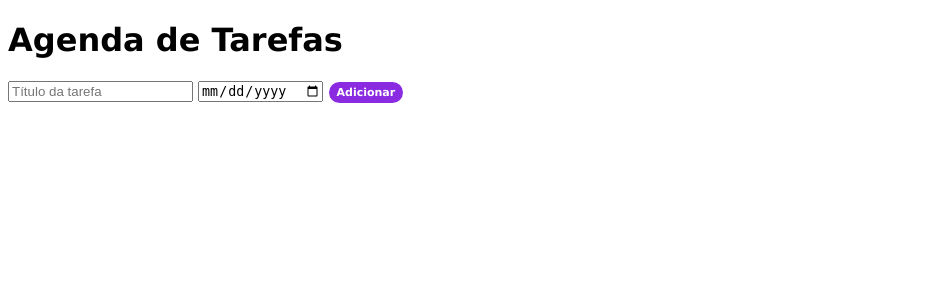
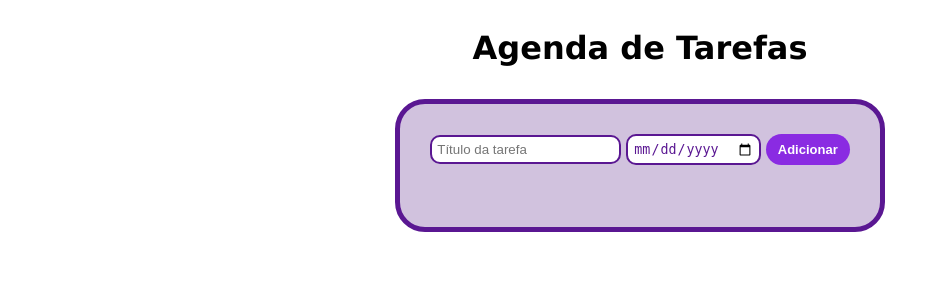
Before and after one commit to marianacoronado19/pratica-mvc-python, a Flask app: page / in a window 1280 px wide. Shown: the top 300 px of the page, without its empty margins (0-940 px from the left). Run offline with Flask 3, Linux system fonts and the light colour scheme; data that the repository does not hold is empty.

Commit message:
update atualizar tarefa

```diff
--- a/app.py
+++ b/app.py
@@ -1,19 +1,21 @@
 from flask import Flask, render_template, request, redirect, url_for
+from model import tarefa
 from model.tarefa import Tarefa
 
 app = Flask(__name__)
 
+# Controlador é o cérebro, manda em todos
 @app.route("/", methods=['GET', 'POST']) # decorator/anotação para a ROTA
 def index():
     if request.method == 'POST':
         titulo = request.form['titulo']
         data_conclusao = request.form['data_conclusao']
-        tarefa = Tarefa(titulo = titulo, data_conclusao = data_conclusao)
+        tarefa = Tarefa(titulo = titulo, data_conclusao = data_conclusao) # Cria uma tarefa com os dados do formulário. tarefa é um objeto da classe Tarefa
         tarefa.salvarTarefa()
-        return redirect(url_for('index'))
+        return redirect(url_for('index')) # Renderiza de novo a página principal
 
     tarefas = Tarefa.listarTarefas() # Chama o método estático da classe Tarefa e recebe um dicionário
-    return render_template("index.html", tarefas= tarefas, title='Minhas Tarefas')
+    return render_template("index.html", tarefas= tarefas, title='Minhas Tarefas', editando=False)
 
 @app.route('/delete/<int:idTarefa>')
 def delete(idTarefa):
@@ -22,14 +24,15 @@ def delete(idTarefa):
 
 @app.route('/edit/<int:idTarefa>', methods=['GET', 'POST'])
 def edit(idTarefa):
-    if request.method == 'GET':
-        # Busca a tarefa pelo ID e exibe no formulário
-        tarefa = Tarefa.buscarTarefaPorId(idTarefa)
-        return render_template('index.html', tarefa=tarefa, editando=True)
-    elif request.method == 'POST':
-        # Atualiza a tarefa com os novos dados enviados pelo formulário
+    if request.method == 'POST': # Se o método for POST, atualiza os dados da tarefa
+        # Atualiza os dados da tarefa no banco de dados
         titulo = request.form['titulo']
         data_conclusao = request.form['data_conclusao']
-        tarefa = Tarefa(titulo=titulo, data_conclusao=data_conclusao)
-        tarefa.editarTarefaPorId(idTarefa)  # Chama o método para atualizar no banco
-        return redirect(url_for('index'))  # Redireciona para a página principal
+        Tarefa.editarTarefa(idTarefa, titulo=titulo, data_conclusao=data_conclusao)
+        return redirect(url_for('index'))  # Redireciona para a página principal após editar
+    elif request.method == 'GET':
+        tarefa = Tarefa.buscarTarefa(idTarefa)
+        if tarefa:
+            return render_template('edit.html', tarefa=tarefa, title='Editar Tarefa', editando=True)
+        else:
+            return 'Tarefa não encontrada'
--- a/model/database.py
+++ b/model/database.py
@@ -53,11 +53,10 @@ class Database:
             return None
 
     def consultar(self, sql, params = None): # variável parametros existe para que as pessoas não façam destruam a database -> proteção de MySQL Injection
-        """Executa uma instrução no banco de dados"""
+        """Executa uma consulta no banco de dados"""
         if self.connection is None and self.cursor is None:
             print('Conexão ao banco de dados não estabelecida!')
             return None
-
         try:
             self.cursor.execute(sql, params)
             return self.cursor.fetchall()
--- a/model/tarefa.py
+++ b/model/tarefa.py
@@ -40,23 +40,22 @@ class Tarefa:
         db.desconectar()
 
     @staticmethod
-    def buscarTarefaPorId(idTarefa):
+    def buscarTarefa(idTarefa):
         """Busca uma tarefa pelo ID no banco de dados."""
         db = Database()
         db.conectar()
-        sql = 'SELECT * FROM tarefa WHERE id = %s'
+        sql = 'SELECT id, titulo, data_conclusao FROM tarefa WHERE id = %s'
         params = (idTarefa,)
         resultado = db.consultar(sql, params)
         db.desconectar()
-        if resultado:
-            return {'id': resultado[0][0], 'titulo': resultado[0][1], 'data_conclusao': resultado[0][2]}
-        return None
+        return resultado if resultado else None
 
-    def editarTarefaPorId(self, idTarefa):
-        """Edita uma tarefa no banco de dados."""
+    def editarTarefa(idTarefa, titulo, data_conclusao):
+        """Editar uma tarefa cadastrada no banco de dados."""
         db = Database()
         db.conectar()
+
         sql = 'UPDATE tarefa SET titulo = %s, data_conclusao = %s WHERE id = %s'
-        params = (self.titulo, self.data_conclusao, idTarefa)
+        params = (titulo, data_conclusao, idTarefa) # Precisa passar como tupla? SIM! -> espera 1 ou mais valores
         db.executar(sql, params)
         db.desconectar()
--- a/static/style.css
+++ b/static/style.css
@@ -1,41 +1,60 @@
 body{
     font-family: 'Lucida Sans', 'Lucida Sans Regular', 'Lucida Grande', 'Lucida Sans Unicode', Geneva, Verdana, sans-serif ;
+    display: flex;
+    justify-content: center;
+    align-content: center;
+    flex-direction: column;
+    flex-wrap: wrap;
 }
 
-#Tarefa{
-    background-color: blueviolet;
-    border-radius: 20px;
-    padding: 8px;
-    border: 0px;
-    font-family: 'Lucida Sans', 'Lucida Sans Regular', 'Lucida Grande', 'Lucida Sans Unicode', Geneva, Verdana, sans-serif ;
-    margin-top: 10px;
+h1 {
+    text-align: center;
 }
 
 button{
     background-color: blueviolet;
     border-radius: 20px;
-    padding-left: 8px;
-    padding-right: 8px;
-    padding-top: 4px;
-    padding-bottom: 4px;
+    padding: 8px 12px 8px 12px;
     border: 0px;
-    font-family: 'Lucida Sans', 'Lucida Sans Regular', 'Lucida Grande', 'Lucida Sans Unicode', Geneva, Verdana, sans-serif ;
-    font-size: 11px;
+    font-size: 13px;
     color: white;
     font-weight: bold;
 }
 
-#tarefa{
-    border-radius: 20px;
-    border: 2px;
-    padding: 8px;
-    background-color: rgb(247, 241, 255);
+#content{
+    display: flex;
+    justify-content: center;
+    align-items: center;
+    flex-direction: column;
+    margin-top: 10px;
+    background-color: rgb(209, 194, 222);
+    border-radius: 30px;
+    padding: 30px;
+    border: 5px rgb(90, 23, 146) solid;
 }
 
-#data{
+li{
+    display: flex;
+    list-style-type: none;
+    padding-top: 10px;
+    color: rgb(53, 18, 82);
+}
+
+a{
+    text-decoration: none;
+    background-color: blueviolet;
     border-radius: 20px;
-    border: 2px;
-    padding: 8px;
-    background-color: rgb(247, 241, 255);
-    margin-left: 10px;
+    padding: 6px 10px 6px 10px;
+    border: 0px;
+    font-size: 12px;
+    color: white;
+    font-weight: bold;
+    margin: -5px 5px 10px 5px;
 }
+
+input{
+    border-radius: 10px;
+    border: 2px solid rgb(90, 23, 146);
+    padding: 5px;
+    color:rgb(90, 23, 146);
+}
--- a/templates/base.html
+++ b/templates/base.html
@@ -9,6 +9,8 @@
 </head>
 <body>
     <h1>Agenda de Tarefas</h1>
-    {% block content %}{% endblock %} <!--placeholder flask-->
+    <div id="content">
+        {% block content %}{% endblock %} <!--placeholder flask-->
+    </div>
 </body>
 </html>
--- a/templates/index.html
+++ b/templates/index.html
@@ -1,18 +1,20 @@
 {% extends "base.html" %}
 
 {% block content %}
-    <form method="POST"> <!--método para criar registros no banco de dados-->
-        <input type="text" name="titulo" id="titulo" placeholder="Título da tarefa" required>
-        <input type="date" name="data_conclusao" id="data_conclusao">
-        <button type="submit">{{'Atualizar' if editando else 'Adicionar'}}</button>
-    </form>
+    <div id="form">
+        <form method="POST"> <!--método para criar registros no banco de dados-->
+            <input type="text" name="titulo" id="titulo" placeholder="Título da tarefa" required>
+            <input type="date" name="data_conclusao" id="data_conclusao" placeholder="Data de conclusão">
+            <button type="submit">Adicionar</button>
+        </form>
+    </div>
 
     <ul> <!--ordem dos elementos não importa-->
         {% for tarefa in tarefas %}
             <li>
                 {{ tarefa.titulo }} - {{ tarefa.data_conclusao }}
-                <a href="{{ url_for('delete', idTarefa=tarefa.id) }}">Apagar</a>
-                <a href="{{ url_for('edit', idTarefa=tarefa.id) }}">Atualizar</a>
+                    <a href="{{ url_for('delete', idTarefa=tarefa.id) }}">Apagar</a>
+                    <a href="{{ url_for('edit', idTarefa=tarefa.id) }}">Atualizar</a>
             </li>
         {% endfor %}
     </ul>
```
Also changed, not shown: templates/edit.html (added, +10 -0 lines).
